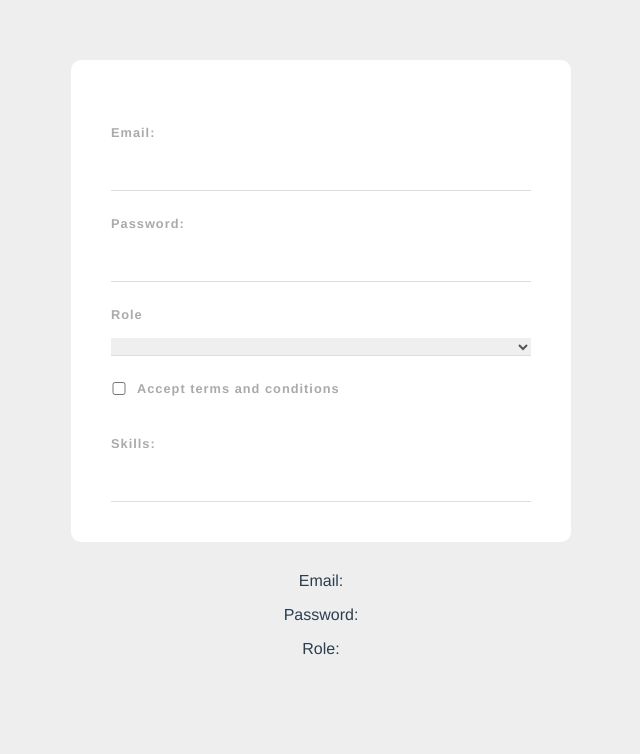
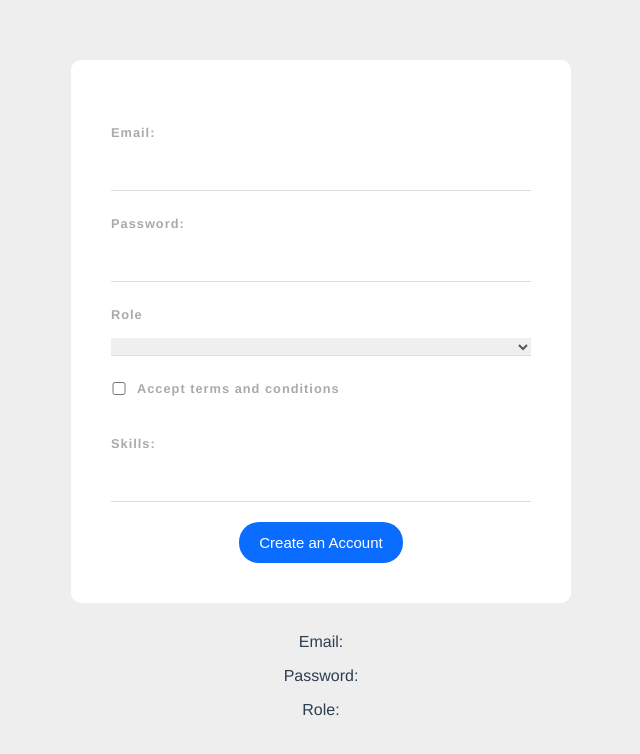
Before and after one commit to Maryahcee/web-form, a Vue app: page / in a window 1280 px wide. Shown: the top 754 px of the page, without its empty margins (319-959 px from the left). Built offline with nearby package versions, Linux system fonts and the light colour scheme.

Commit message:
Update SignupForm.vue

```diff
--- a/src/components/SignupForm.vue
+++ b/src/components/SignupForm.vue
@@ -1,10 +1,11 @@
 <template>
-  <form>
+  <form @submit.prevent="handleSubmit">
       <label>Email:</label>
       <input type="email" required v-model="email">
 
       <label>Password:</label>
       <input type="password" required v-model="password">
+      <div v-if="passwordError" class="error">{{ passwordError }}</div>
 
       <label>Role</label>
       <select v-model="role">
@@ -20,7 +21,11 @@
       <label >Skills:</label>
       <input type="text" v-model="tempSkills" @keyup="addskill">
       <div v-for="skill in skills" :key="skill" class="pill">
-          {{ skill }}
+          <span @click="deleteskill (skill)">{{ skill }}</span>
+      </div>
+
+      <div class="submit">
+          <button>Create an Account</button>
       </div>
   </form>
 
@@ -39,17 +44,27 @@ export default {
             role: '',
             terms:'false',
             tempSkills:'',
-            skills: []
+            skills: [],
+            passwordError: ''
         }
     },
    methods: {
        addskill(e) {
-           if (e.key === ',' && this.tempSkills) {
-               if (!this.skills.includes(this.tempSkills)){
-               this.skills.push(this.tempSkills)
+           if (e.key === ',' && this.tempSkills !== ",") {
+                let strToAdd = this.tempSkills.substring(0, this.tempSkills.length - 1);
+
+               if (!this.skills.includes(strToAdd)){
+                    this.skills.push(strToAdd)
                }
                this.tempSkills = ''
            }
+       },
+       deleteskill(skill) {
+            this.skills = this.skills.filter(item => item != skill)
+       },
+       handleSubmit() {
+         //validate password
+         this.passwordError = this.password.length > 5 ? '': 'password must be at least 6 chars long'
        }
    }
 }
@@ -100,4 +115,34 @@ input[type="checkbox"] {
     position: relative;
     top: 2px;
 }
+.pill {
+    display: inline-block;
+    margin: 20px 10px 0 0;
+    padding: 6px 12px;
+    background: #eee;
+    font-size: 12px;
+    letter-spacing: 1px;
+    font-weight: bold;
+    color: #777;
+    cursor: pointer;
+    border-radius: 20px;
+}
+
+button {
+    background: #0b6dff;
+    border: 0;
+    padding: 12px 20px;
+    margin-top: 20px;
+    color: white;
+    border-radius: 20px;
+    font-size: 15px;
+}
+
+.submit {
+    text-align: center;
+}
+
+.error {
+    color: tomato;
+}
 </style>
```
